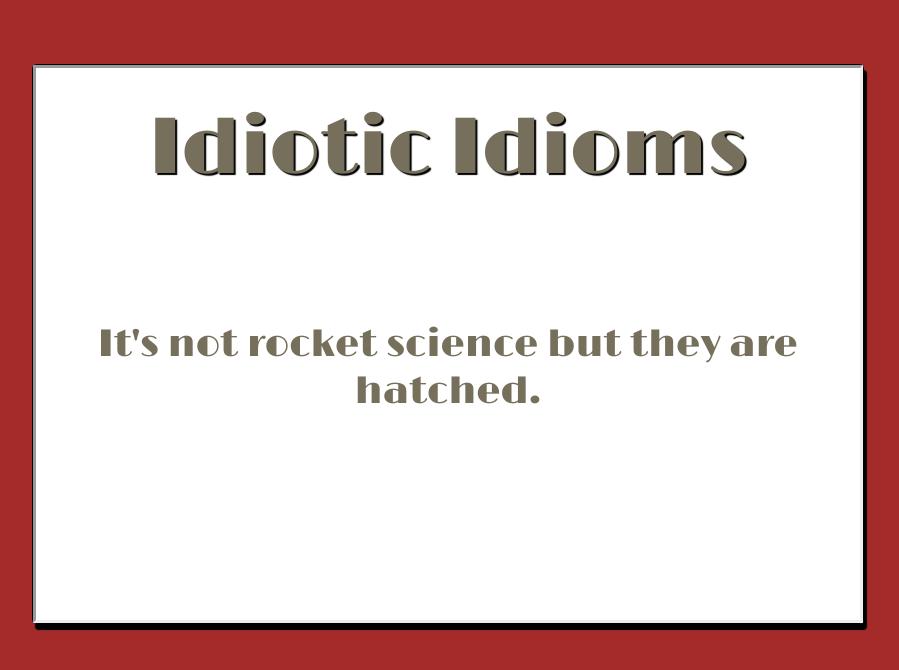
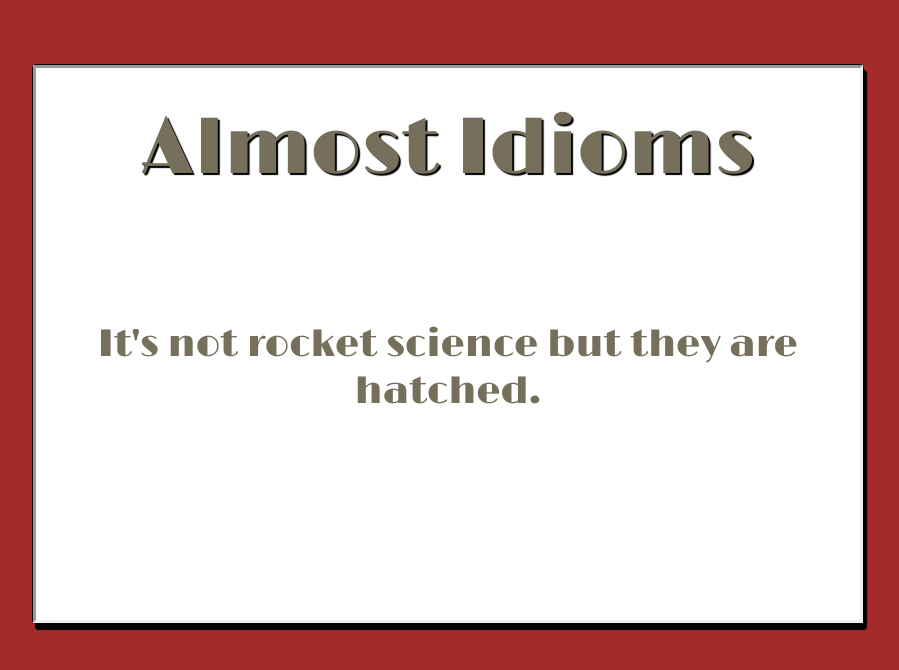
Before and after one commit to Gmach-Warlock/MixedMessagesProject, a website built with Vite: page index.html in a window 1280 px wide. Shown: the top 670 px of the page, without its empty margins (192-1091 px from the left). Built offline with nearby package versions, Linux system fonts and the light colour scheme.

Commit message:
name changed

```diff
--- a/index.html
+++ b/index.html
@@ -14,7 +14,7 @@
 
       <div class="card">
         <div id="border">
-          <h1>Idiotic Idioms</h1>
+          <h1>Almost Idioms</h1>
           <div class="wrapper">
             <span id="first-string"></span><span id="second-string"></span><span id="third-string"></span>
           </div>
```
